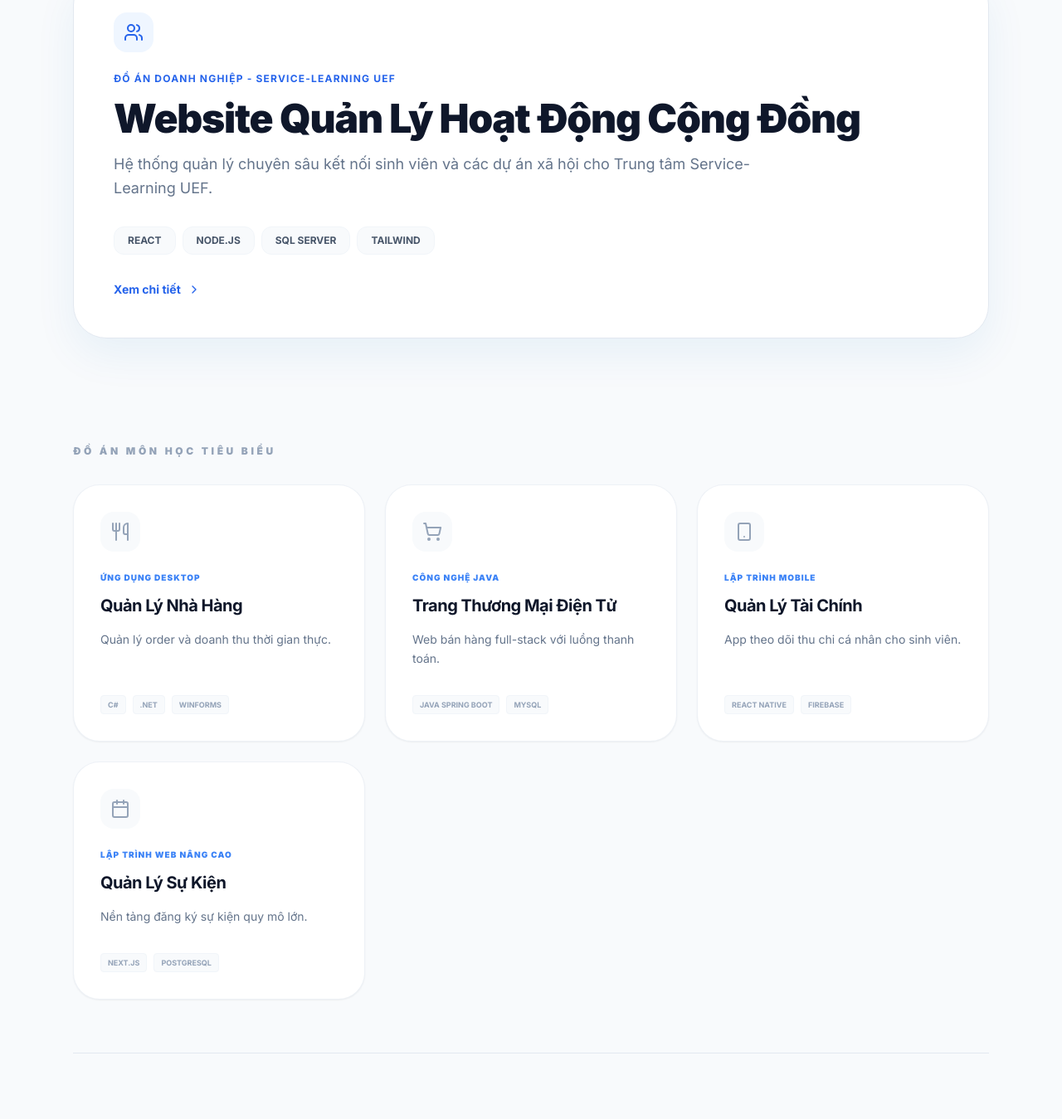
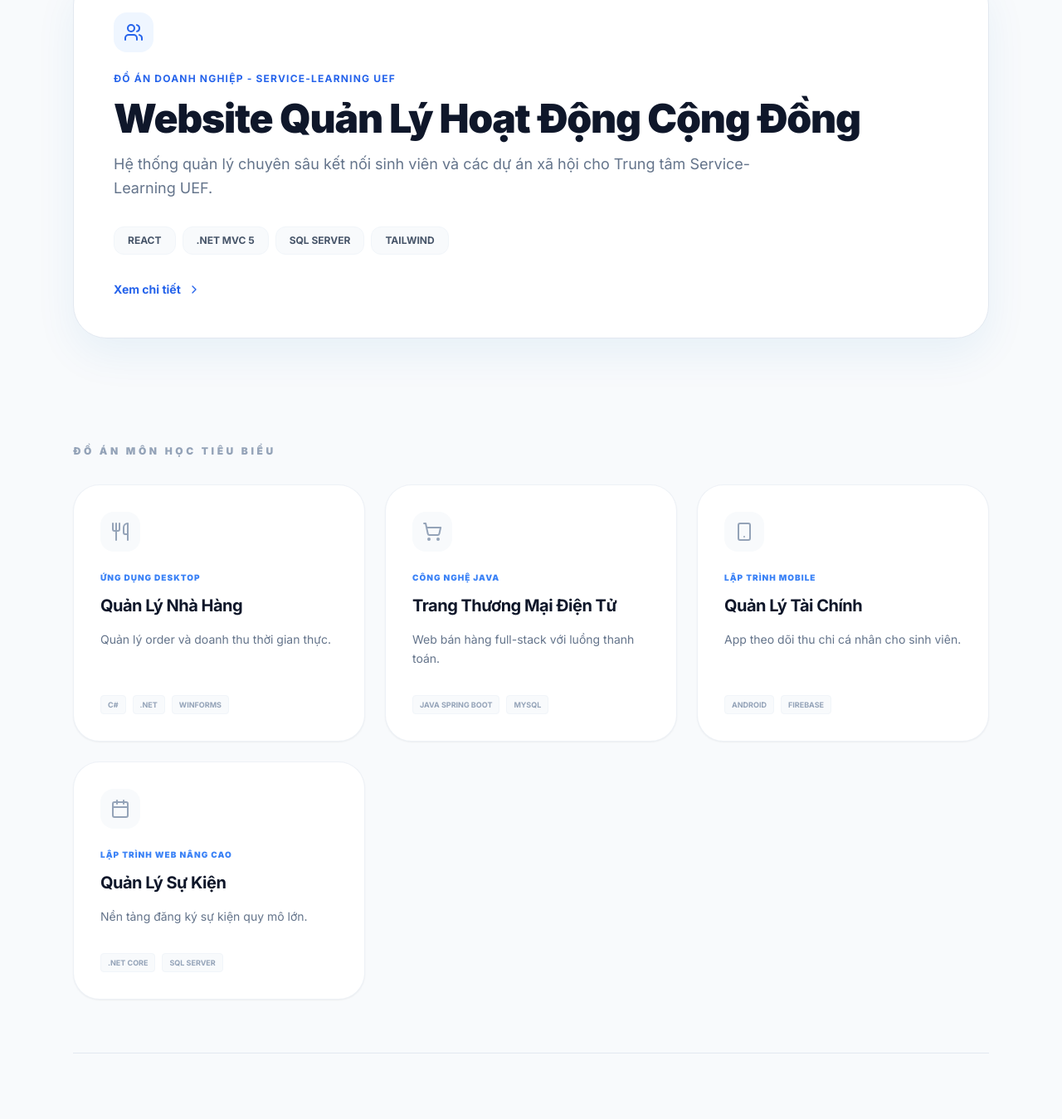
Before and after one commit to hoangphuc1capri/hoangphuc-portfolio, a React (Vite) app: page / in a window 1280 px wide. Shown: the part 2107-3456 px from the top of the page at 83% size. Built offline with nearby package versions, Linux system fonts and the light colour scheme.

Commit message:
update info

```diff
--- a/CV_HoangPhuc.html
+++ b/CV_HoangPhuc.html
@@ -108,7 +108,7 @@
                     <div class="flex items-center gap-2 text-blue-600">
                         <span
                             class="w-5 h-5 bg-blue-50 rounded-md flex items-center justify-center text-[10px]">📧</span>
-                        phuc.nguyen2004@email.com
+                        hoangphuc.capri.0501@email.com
                     </div>
                     <div class="flex items-center gap-2">
                         <span
@@ -118,7 +118,7 @@
                     <div class="flex items-center gap-2 text-blue-600">
                         <span
                             class="w-5 h-5 bg-blue-50 rounded-md flex items-center justify-center text-[10px]">🌐</span>
-                        phuc-portfolio.vercel.app
+                        phuc.dev.vercel.app
                     </div>
                 </div>
             </div>
--- a/src/data.jsx
+++ b/src/data.jsx
@@ -10,7 +10,7 @@ export const profile = {
   birthYear: "2004",
   social: {
     github: "https://github.com/hoangphuc1capri",
-    linkedin: "https://linkedin.com/in/phuc-nguyen",
+    linkedin: "www.linkedin.com/in/hoàng-phúc-nguyễn-56783a3a6",
     email: "hoangphuc.capri.0501@gmail.com"
   }
 };
@@ -23,7 +23,7 @@ export const projects = {
     subtitle: "Đồ án Doanh nghiệp - Service-Learning UEF",
     desc: "Hệ thống quản lý chuyên sâu kết nối sinh viên và các dự án xã hội cho Trung tâm Service-Learning UEF.",
     detail: "Dự án giải quyết vấn đề quản lý thủ công hàng nghìn sinh viên tham gia hoạt động cộng đồng. Hệ thống hỗ trợ đăng ký, điểm danh, và xuất báo cáo tự động.",
-    tech: ["React", "Node.js", "SQL Server", "Tailwind"],
+    tech: ["React", ".NET MVC 5", "SQL Server", "Tailwind"],
     color: "from-blue-600 to-cyan-500"
   },
   academic: [
@@ -51,14 +51,14 @@ export const projects = {
     {
       title: "Quản Lý Tài Chính",
       subject: "Lập trình Mobile",
-      tech: ["React Native", "Firebase"],
+      tech: ["Android", "Firebase"],
       icon: <Smartphone size={24} />,
       desc: "App theo dõi thu chi cá nhân cho sinh viên."
     },
     {
       title: "Quản Lý Sự Kiện",
       subject: "Lập trình Web Nâng cao",
-      tech: ["Next.js", "PostgreSQL"],
+      tech: [".NET Core", "SQL Server"],
       icon: <Calendar size={24} />,
       desc: "Nền tảng đăng ký sự kiện quy mô lớn."
     }
```
